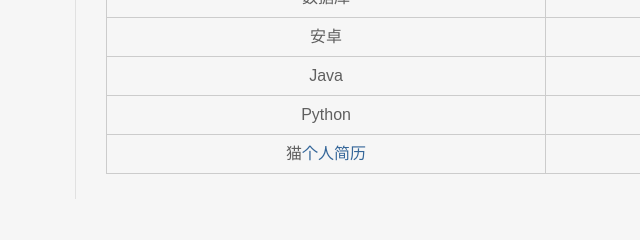
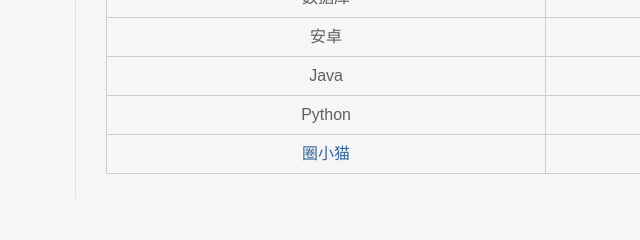
Before and after one commit to XiaoJiaRun/XiaoJiaRun.github.io, a plain HTML site: page index.html in a window 1280 px wide. Shown: the part 4840-5080 px from the top of the page, 335-975 px from the left. Drawn offline with nearby package versions, Linux system fonts and the light colour scheme; files that its build step writes are made by us from their sources; a script that the page names is missing.

Commit message:
更新 index.html

```diff
--- a/index.html
+++ b/index.html
@@ -474,7 +474,7 @@
                                     </tr>
 
                                     <tr>
-                                        <td>猫<a href="mao.html" target="">个人简历</a></td>
+                                        <td><a href="mao.html" target="">圈小猫</a></td>
                                         <td>努力</td>
                                     </tr>
                                 </tbody>
```
